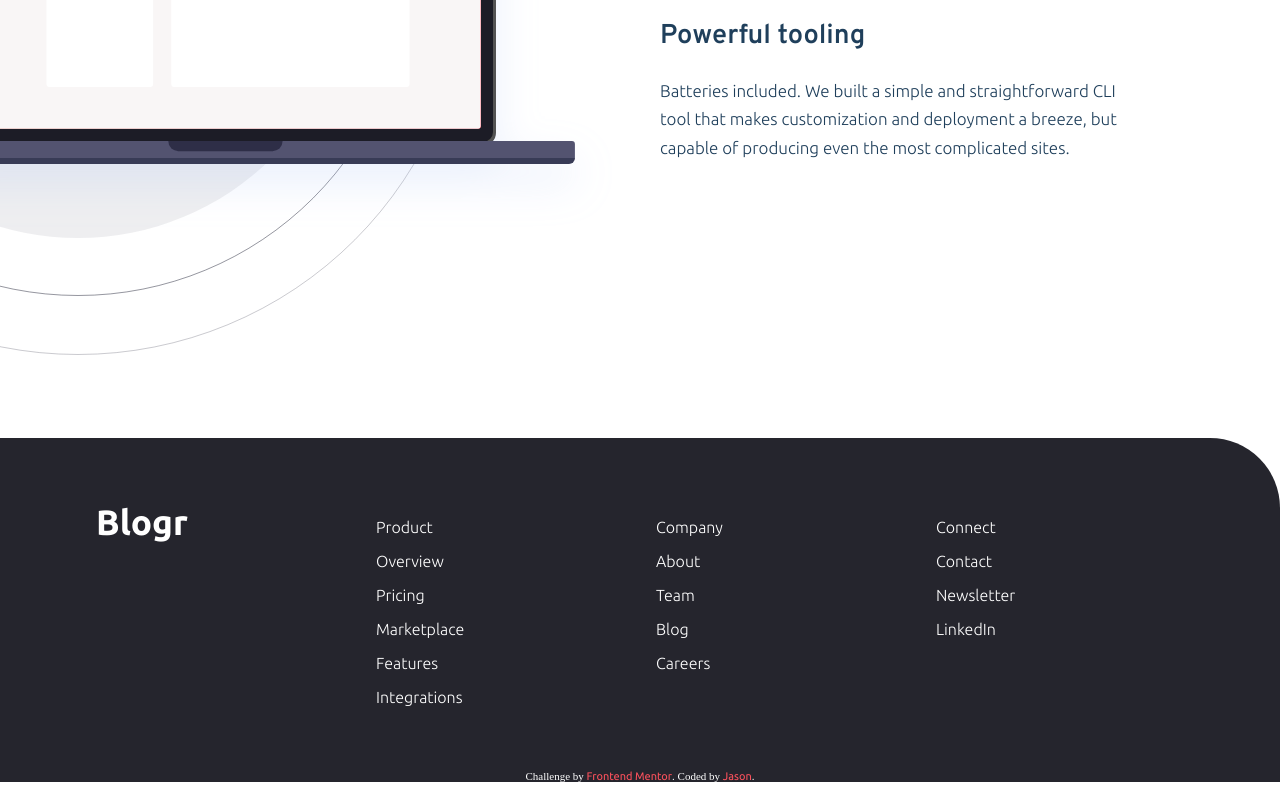
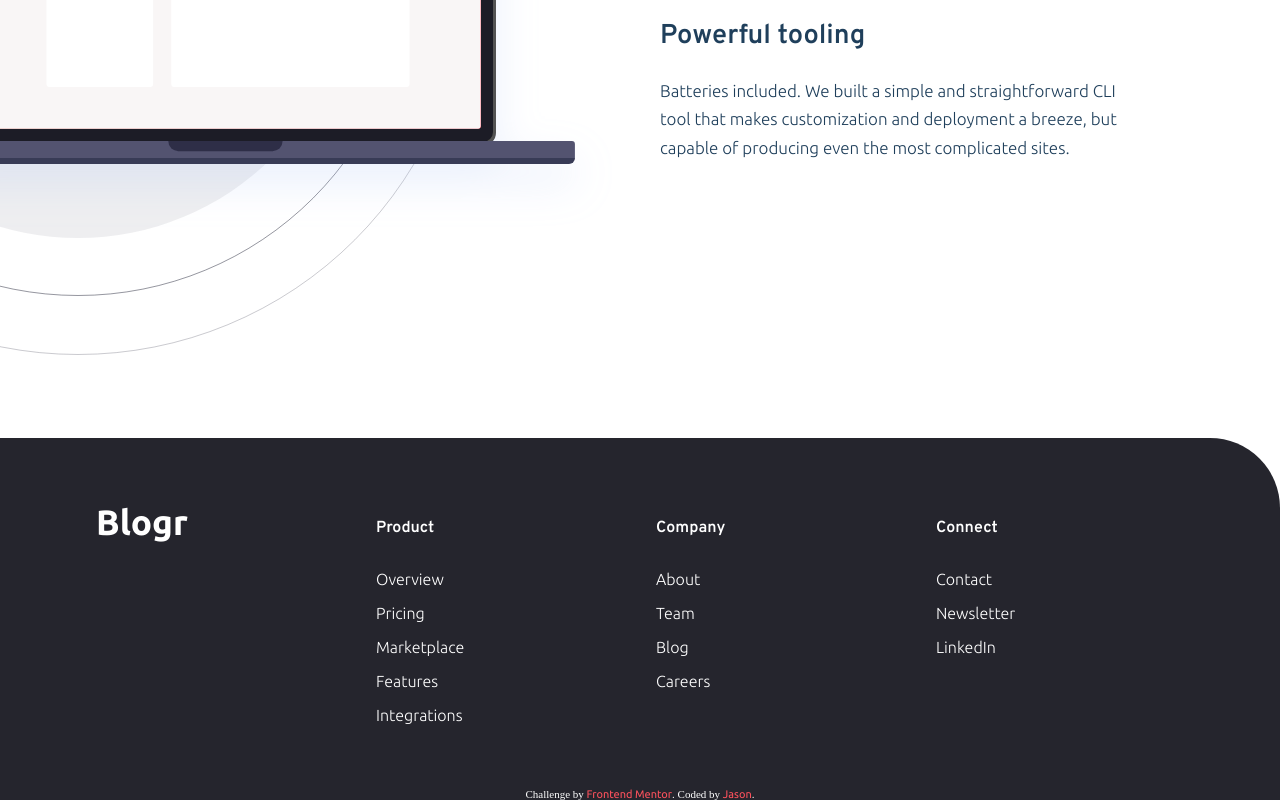
Before and after one commit to razerfoot25/blogr, a plain HTML site: page index.html in a window 1280 px wide. Shown: the part 2519-3319 px from the top of the page. Drawn offline with Linux system fonts and the light colour scheme.

Commit message:
Update style.css

```diff
--- a/style.css
+++ b/style.css
@@ -138,9 +138,16 @@ li {
   font-size: var(--font-h4);
 }
 
-footer li {
+footer li + li {
   font-weight: var(--font-light);
 }
+
+footer ul > .header {
+  font-family: var(--font-accent);
+  font-weight: var(--font-accent-semibold);
+}
+
+
 
 
 
@@ -378,16 +385,16 @@ html {
   border-top-right-radius: 70px;
 }
 
-footer ul h4 {
+footer ul > .header {
   padding: 1em 0;
 }
 
-footer  li {
+footer  li + li {
   margin: 1rem 0;
   cursor: pointer;
 }
 
-footer  li:hover {
+footer  li + li:hover {
 
   text-decoration: underline;
 }
```
